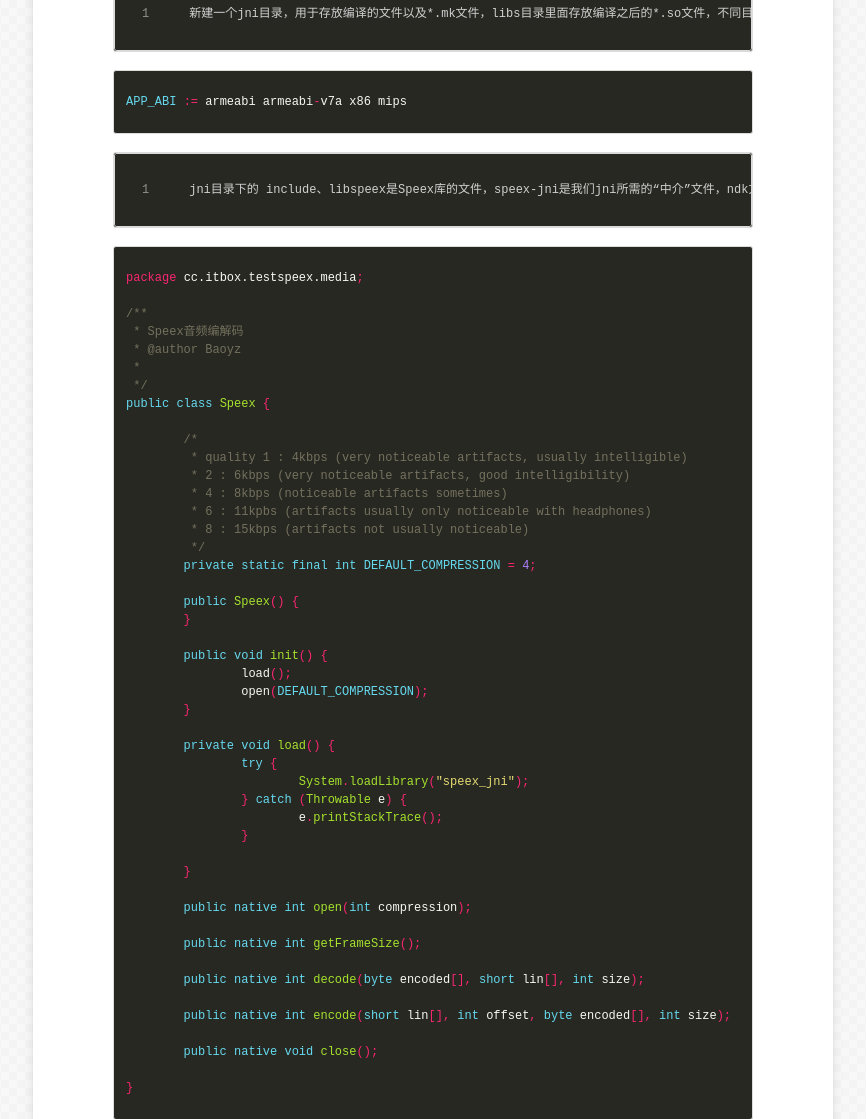
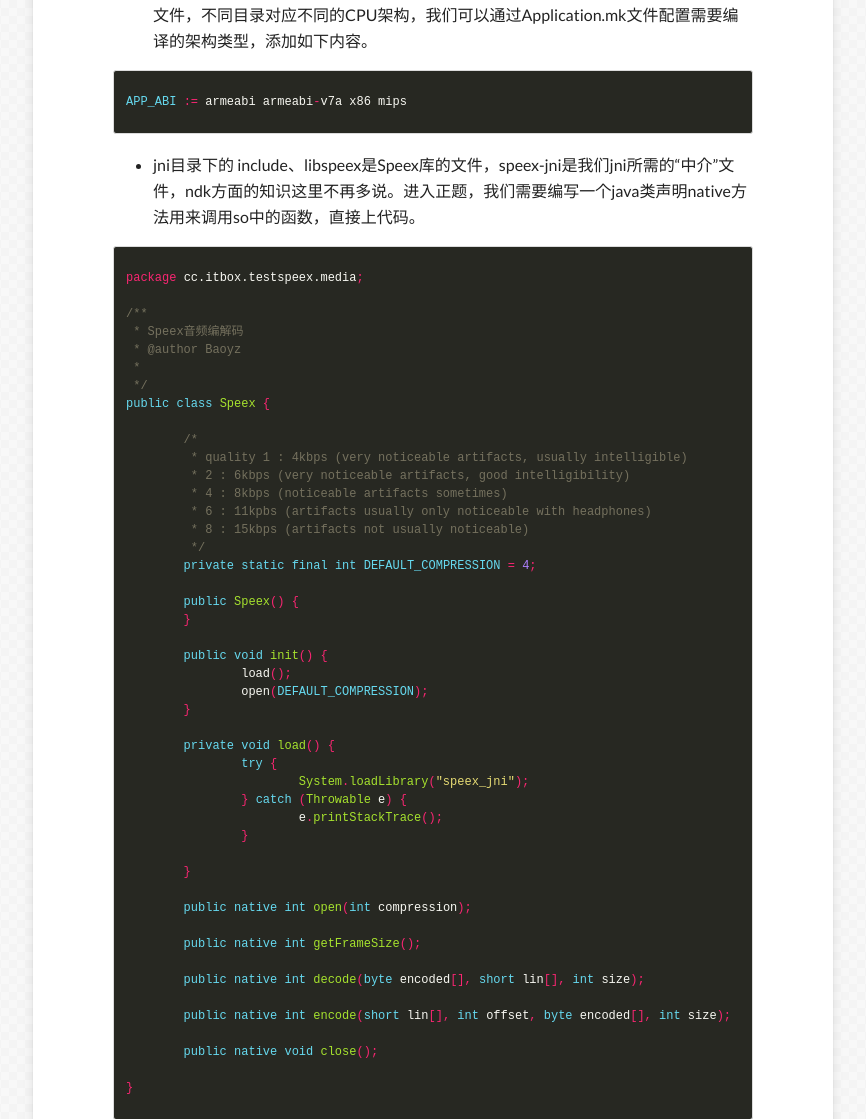
Before and after one commit to ITBox/ITBox.github.io, a Jekyll site: the page built from _posts/2014-03-08-Android-speex-build.md, in a window 1280 px wide and 1400 px high, scrolled down 791 px. Shown: the part 281-1400 px from the top of the window, without its empty margins (207-1073 px from the left). Built offline with Jekyll 4.4.1, drawn with Linux system fonts in a browser that asks for light colours; nearby versions of some CDN libraries; comment, search, counter and statistics services are not loaded; some of the changed text lies outside the part shown.

Commit message:
Update 2014-03-08-Android-speex-build.md

````diff
--- a/_posts/2014-03-08-Android-speex-build.md
+++ b/_posts/2014-03-08-Android-speex-build.md
@@ -19,18 +19,15 @@
 
 ![](https://github.com/baoyongzhang/test_pages/blob/gh-pages/image-9.png?raw=true)
 
-```
-新建一个jni目录，用于存放编译的文件以及*.mk文件，libs目录里面存放编译之后的*.so文件，不同目录对应不同的CPU架构，我们可以通过Application.mk文件配置需要编译的架构类型，添加如下内容。
-```
+* 新建一个jni目录，用于存放编译的文件以及*.mk文件，libs目录里面存放编译之后的*.so文件，不同目录对应不同的CPU架构，我们可以通过Application.mk文件配置需要编译的架构类型，添加如下内容。
+
 {% highlight java %}
 
 APP_ABI := armeabi armeabi-v7a x86 mips
 
 {% endhighlight %}
 
-```
-jni目录下的 include、libspeex是Speex库的文件，speex-jni是我们jni所需的“中介”文件，ndk方面的知识这里不再多说。进入正题，我们需要编写一个java类声明native方法用来调用so中的函数，直接上代码。
-```
+* jni目录下的 include、libspeex是Speex库的文件，speex-jni是我们jni所需的“中介”文件，ndk方面的知识这里不再多说。进入正题，我们需要编写一个java类声明native方法用来调用so中的函数，直接上代码。
 
 {% highlight java %}
 
@@ -83,9 +80,7 @@
 
 {% endhighlight %}
 
-```
-然后是speex_jni.cpp文件
-```
+* 然后是speex_jni.cpp文件
 
 {% highlight java %}
 
@@ -202,8 +197,6 @@
 
 {% endhighlight %}
 
-```
-准备好后，使用ndk-build进行编译。
-```
+* 准备好后，使用ndk-build进行编译。
 
 * [Speex编译Demo代码下载](https://github.com/ITBox/TestSpeexBuild)
````
